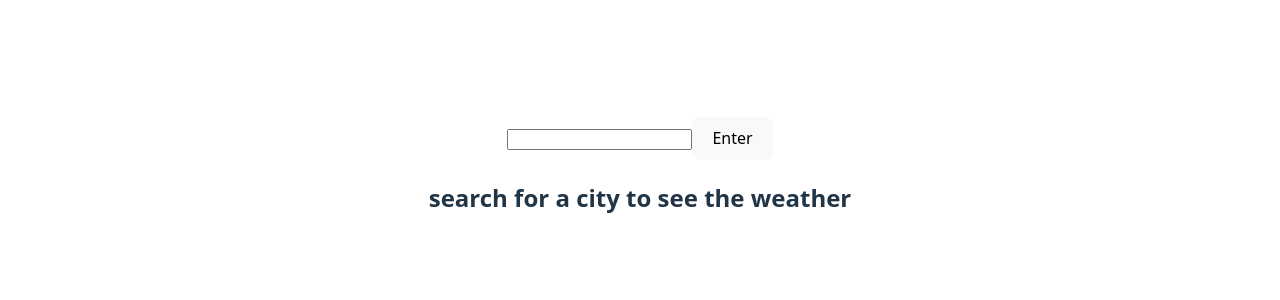
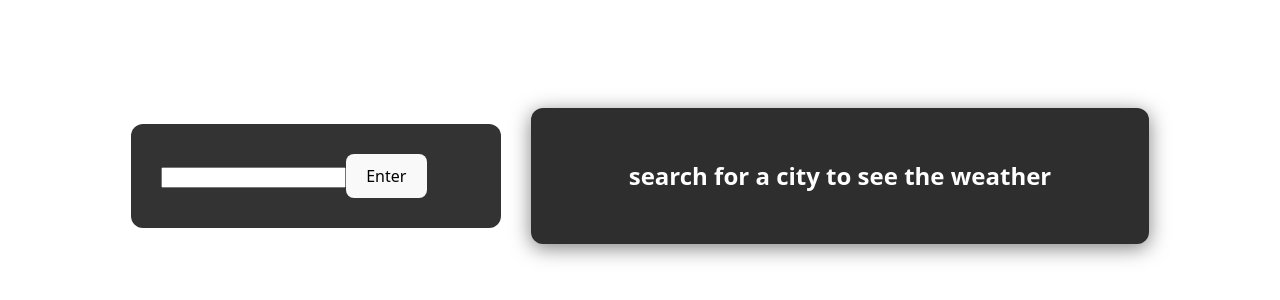
Before and after one commit to abdul-rasheed1/weather-app, a React (Vite) app: page / in a window 1280 px wide. Shown: the part 224-524 px from the top of the page. Built offline with nearby package versions, Linux system fonts and the light colour scheme.

Commit message:
refactored to include styling from app.module.css

```diff
--- a/src/App.jsx
+++ b/src/App.jsx
@@ -1,7 +1,7 @@
 import { useState, useEffect } from 'react'
 import SearchForm from './components/searchForm/searchForm.jsx'
 import WeatherDisplay from './components/weatherData/weatherDisplay.jsx'
-import './App.css'
+import styles from './App.module.css'
 
 function App() {
 
@@ -66,9 +66,9 @@ useEffect(()=>{
 
 
   return (
-    <div className="weather-app">
+    <div className={styles['main-container']}>
 
-      <div className="search-Section">
+      <div className={styles['search-section']}>
         <SearchForm
           currentCitText={cityInput}
           handleTextChange={handleTextChange}
@@ -76,7 +76,7 @@ useEffect(()=>{
          />
       </div>
 
-      <div className="result-Section">
+      <div className={styles['result-section']}>
         {
           isLoading?(
             <h2>Loading weather data...</h2>
```
